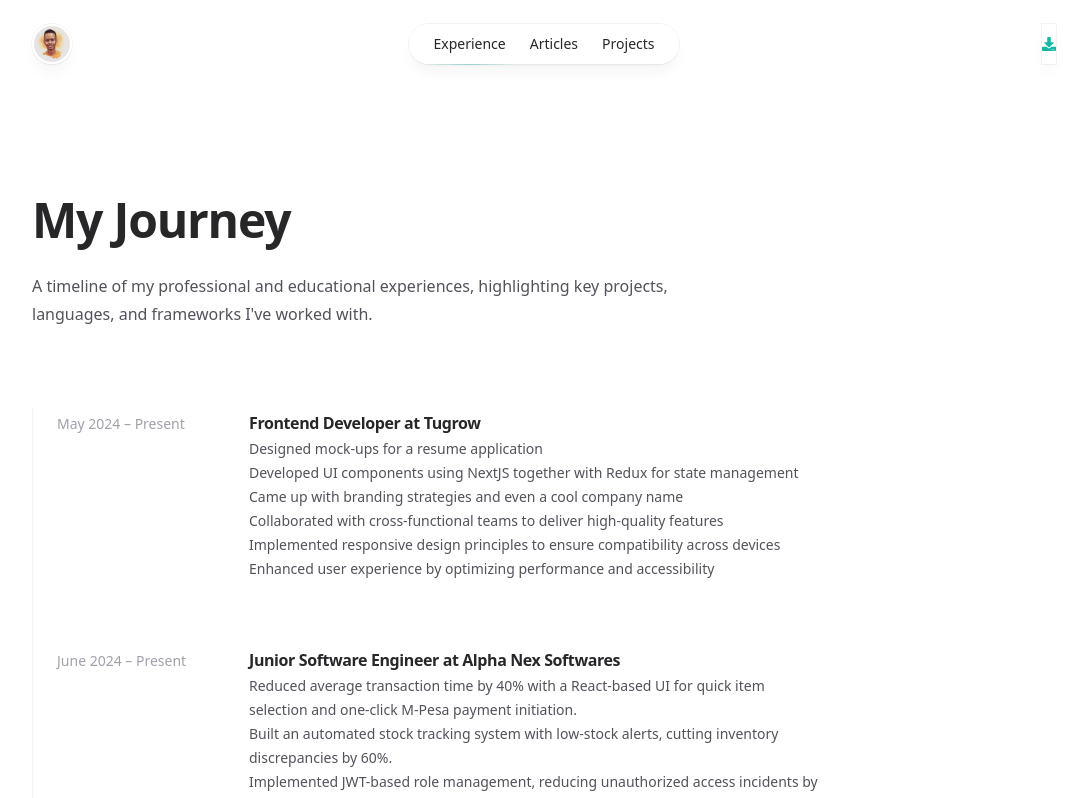
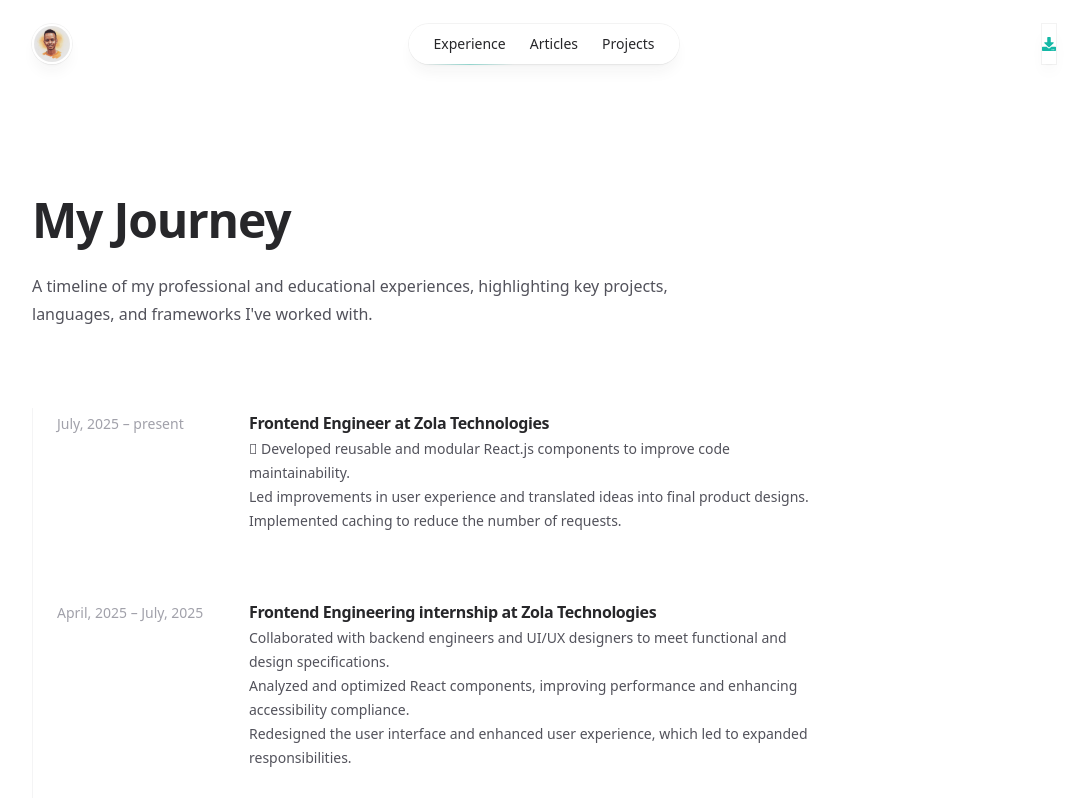
Before and after one commit to kevohm/Portfolio, a React (Vite) app: page /experience in a window 1280 px wide. Shown: the top 798 px of the page, without its empty margins (96-1183 px from the left). Built offline with nearby package versions, Linux system fonts and the light colour scheme.

Commit message:
fix: update to lates

```diff
--- a/src/sections/Experience.jsx
+++ b/src/sections/Experience.jsx
@@ -4,6 +4,24 @@ import Header from "./Header";
 
 const Experience = () => {
   const experiences = [
+     {
+      duration: "July, 2025 – present",
+      title: "Frontend Engineer at Zola Technologies",
+      roles: [
+        "	Developed reusable and modular React.js components to improve code maintainability.",
+        "Led improvements in user experience and translated ideas into final product designs.",
+        "Implemented caching to reduce the number of requests.",
+      ],
+    },
+       {
+      duration: "April, 2025 – July, 2025",
+      title: "Frontend Engineering internship at Zola Technologies",
+      roles: [
+        "Collaborated with backend engineers and UI/UX designers to meet functional and design specifications.",
+        "Analyzed and optimized React components, improving performance and enhancing accessibility compliance.",
+        "Redesigned the user interface and enhanced user experience, which led to expanded responsibilities.",
+      ],
+    },
     {
       duration: "May 2024 – Present",
       title: "Frontend Developer at Tugrow",
@@ -17,7 +35,7 @@ const Experience = () => {
       ],
     },
     {
-      duration: "June 2024 – Present",
+      duration: "June 2024 – April 2025",
       title: "Junior Software Engineer at Alpha Nex Softwares",
       roles: [
         "Reduced average transaction time by 40% with a React-based UI for quick item selection and one-click M-Pesa payment initiation.",
```
Also changed, not shown: 1 other file (tests, documents, lock files or other folders).
